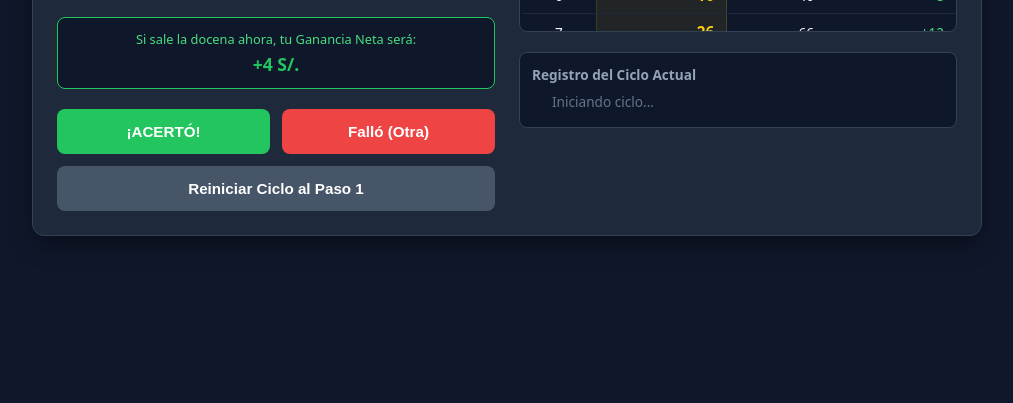
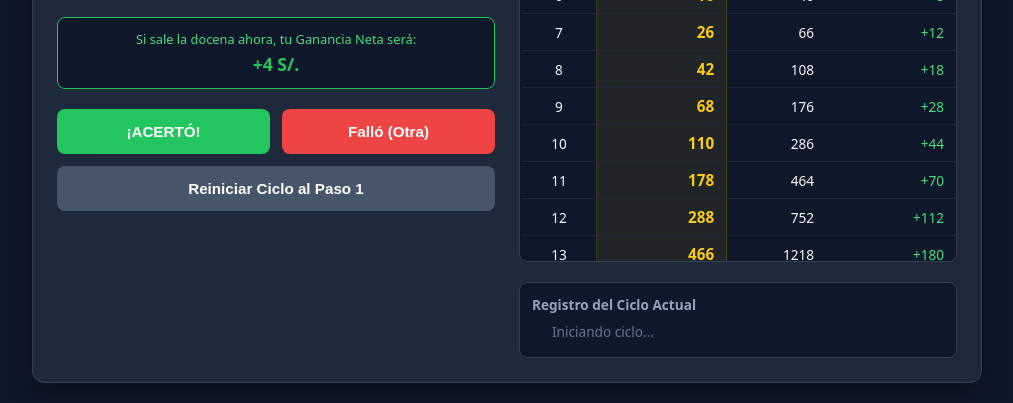
Before and after one commit to demon6048/FIBONACCI, a plain HTML site: page index.html in a window 1280 px wide. Shown: the part 444-847 px from the top of the page, without its empty margins (133-1146 px from the left). Before the commit the page ends 800 px from the top, so only its background shows below. Drawn offline with Linux system fonts and the light colour scheme.

Commit message:
Update index.html

```diff
--- a/index.html
+++ b/index.html
@@ -28,7 +28,7 @@
 
         #mainContainer {
             width: 100%;
-            max-width: 900px; /* Ancho para dos columnas */
+            max-width: 900px;
             background: var(--card-bg);
             border: 1px solid var(--border-color);
             border-radius: 12px;
@@ -42,7 +42,6 @@
             gap: 24px;
         }
 
-        /* Responsive: Cuando la pantalla es pequeña (o en modo flotante), pasa a 1 columna */
         @media (max-width: 768px) {
             .main-layout {
                 grid-template-columns: 1fr;
@@ -136,7 +135,7 @@
             border-radius: 8px;
             display: flex;
             flex-direction: column;
-            height: 320px;
+            height: 550px;
             margin-bottom: 20px;
         }
 
```
